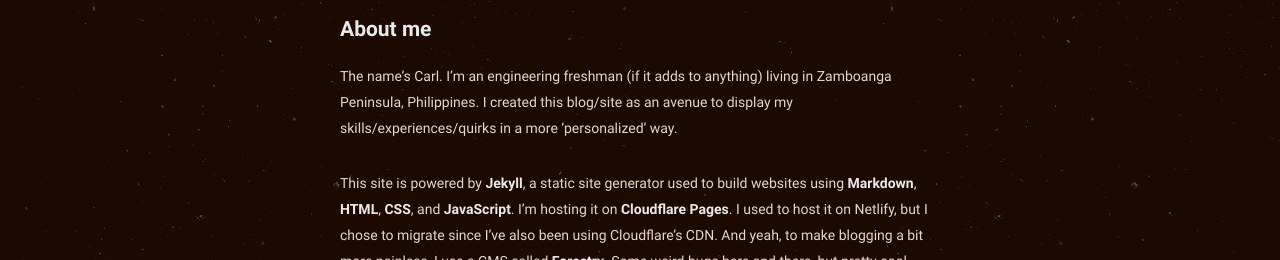
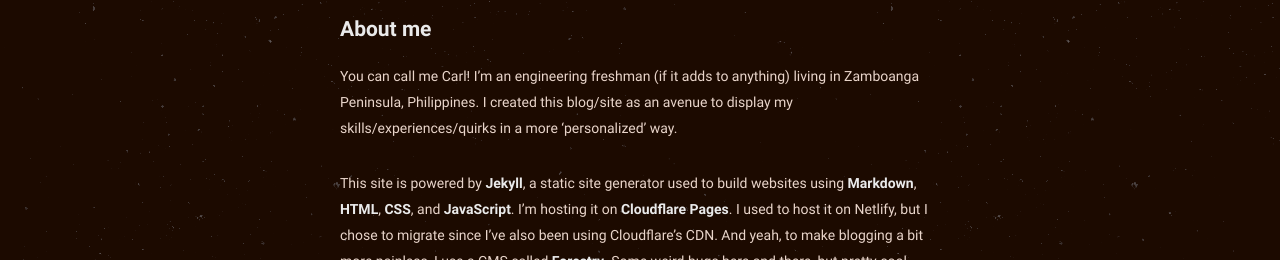
Before and after one commit to philippines69/carlcastroarchives, a Jekyll site: the page built from about.md, in a window 1280 px wide. Shown: the part 763-1023 px from the top of the page. Built offline with Jekyll 4.4.1, drawn with Linux system fonts in a browser that asks for light colours.

Commit message:
Update from Forestry.io philippines69 updated about.md

```diff
--- a/about.md
+++ b/about.md
@@ -8,11 +8,11 @@
 comments: false
 
 ---
-<figure><img src="https://cdn.discordapp.com/attachments/993410728088305734/994612888780165200/Pink-Sand-Beach-in-Sta-Cruz-Island_1.jpg" alt="Zamboanga's Pink Beach" style="width:600px;"> <figcaption>😳</figcaption> </figure>
+<figure><img src="https://cdn.discordapp.com/attachments/993410728088305734/994612888780165200/Pink-Sand-Beach-in-Sta-Cruz-Island_1.jpg" alt="Zamboanga's Pink Beach" style="width:800px;"> <figcaption>😳</figcaption> </figure>
 
 # About me
 
-The name's Carl. I'm an engineering freshman (if it adds to anything) living in Zamboanga Peninsula, Philippines. I created this blog/site as an avenue to display my skills/experiences/quirks in a more 'personalized' way.
+You can call me Carl! I'm an engineering freshman (if it adds to anything) living in Zamboanga Peninsula, Philippines. I created this blog/site as an avenue to display my skills/experiences/quirks in a more 'personalized' way.
 
 This site is powered by [**Jekyll**](https://jekyllrb.com/), a static site generator used to build websites using [**Markdown**](https://en.wikipedia.org/wiki/Markdown), [**HTML**](https://developer.mozilla.org/en-US/docs/Web/HTML), [**CSS**](https://developer.mozilla.org/en-US/docs/Web/css), and [**JavaScript**](https://developer.mozilla.org/en-US/docs/Web/javascript). I'm hosting it on [**Cloudflare Pages**](https://pages.cloudflare.com/). I used to host it on Netlify, but I chose to migrate since I've also been using Cloudflare's CDN. And yeah, to make blogging a bit more painless, I use a CMS called [**Forestry**](https://forestry.io/). Some weird bugs here and there, but pretty cool stuff.
 
```
